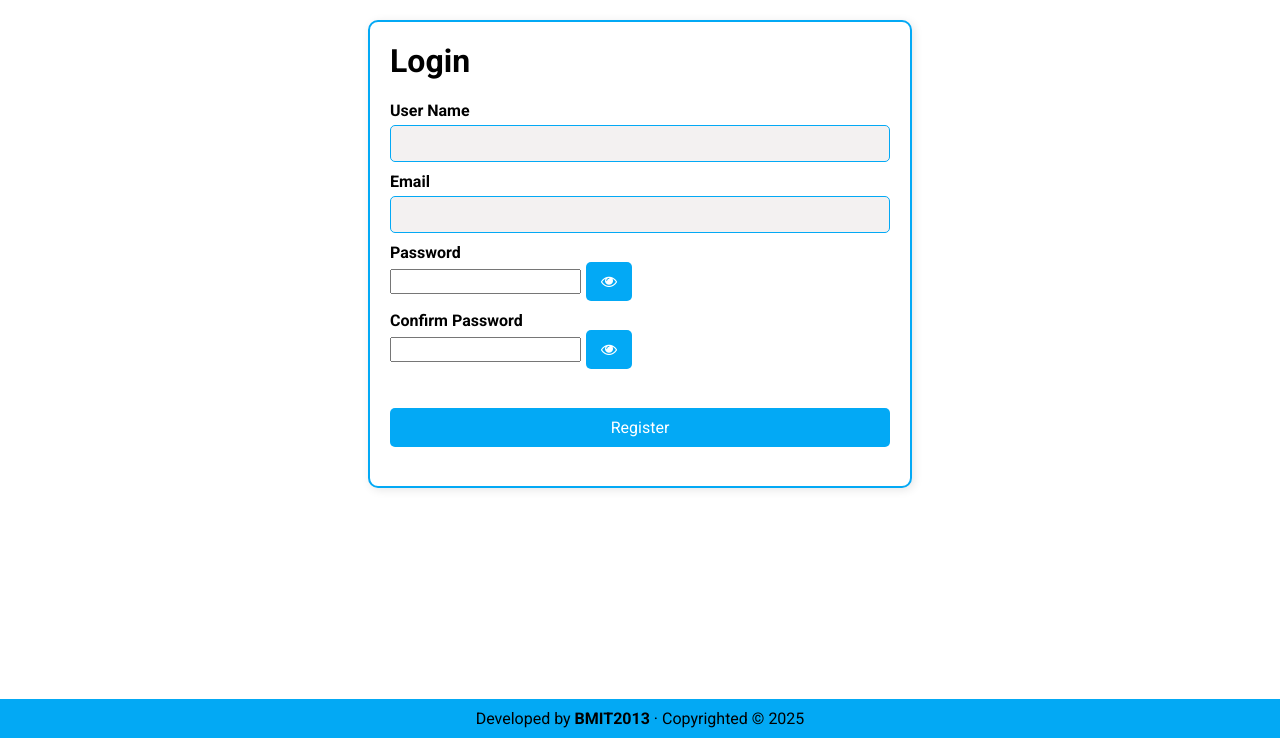
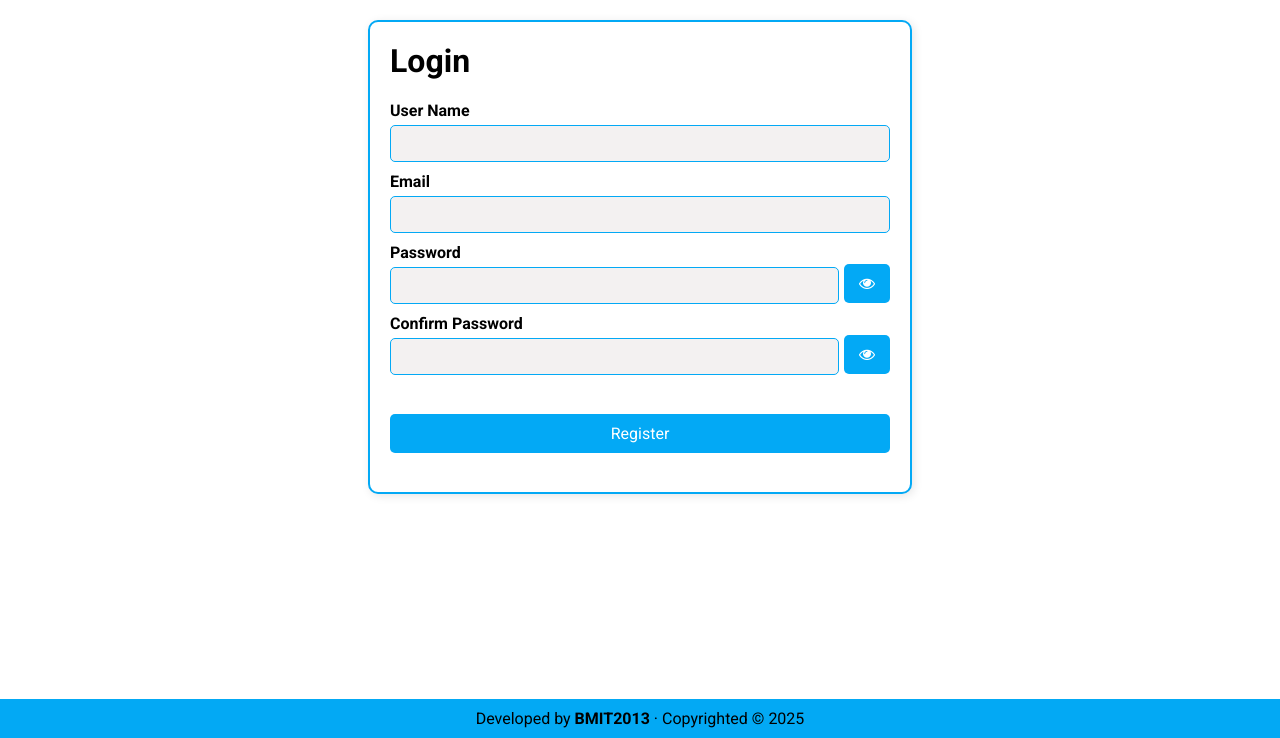
Before and after one commit to NHP0820/BookHero, a PHP site: page /page/register.php in a window 1280 px wide. Shown: the part 62-800 px from the top of the page. Run offline with PHP 8.4, Linux system fonts and the light colour scheme; data that the repository does not hold is empty.

Commit message:
show all changes

```diff
--- a/app/css/app.css
+++ b/app/css/app.css
@@ -347,9 +347,7 @@ form css
 
 .form input[type="text"],
 .form select,
-.form input[type="password"]
-
-.form select {
+.form input[type="password"]{
     width: 100%;
     padding: 8px;
     margin-top: 5px;
```
